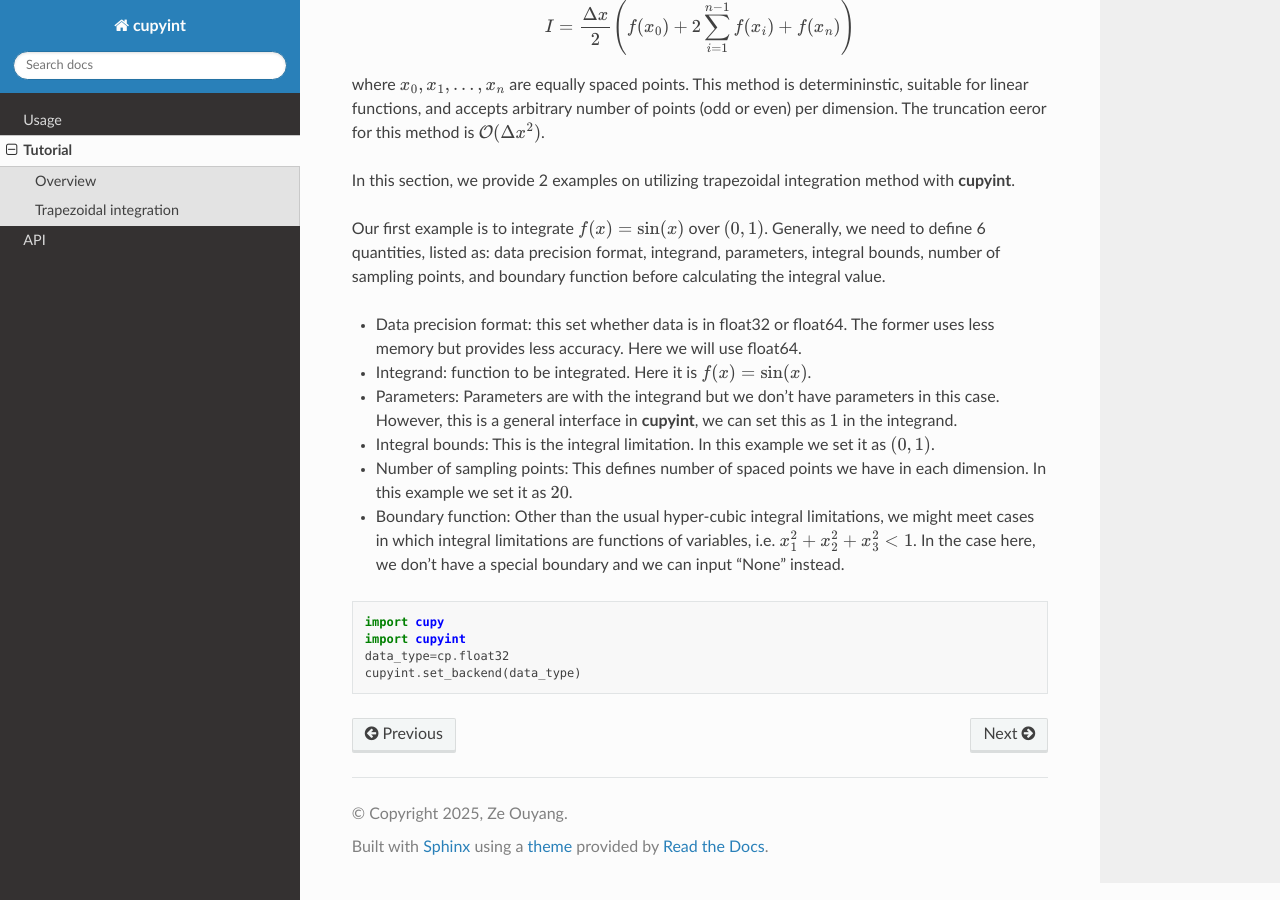
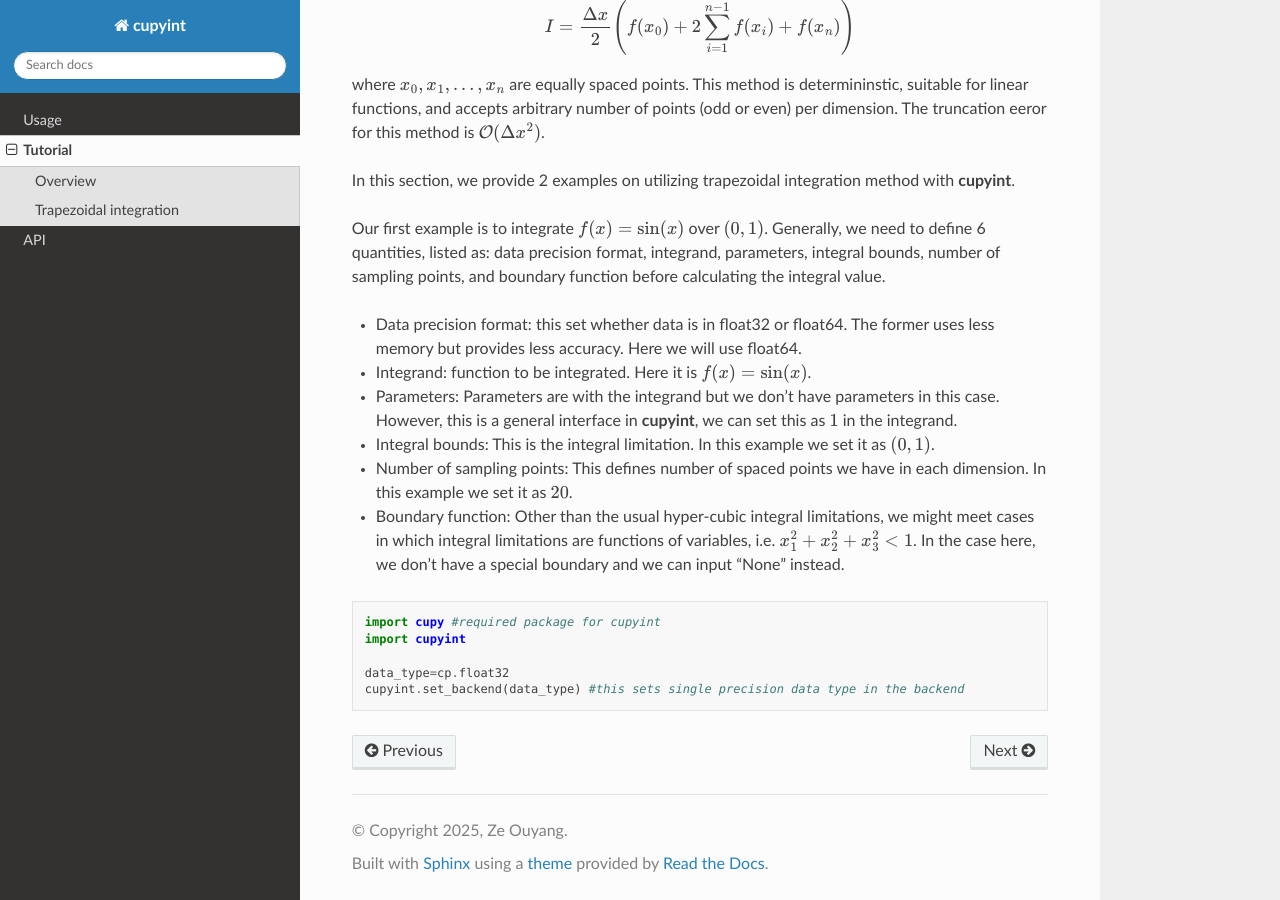
Before and after one commit to ze-ouyang/cupyint_doc, a Sphinx documentation site: the page built from docs/source/tutorial.rst, in a window 1280 px wide and 900 px high, scrolled down 872 px. Built offline with Sphinx 7.4.7 and the Read the Docs theme 3.1.0, drawn with Linux system fonts in a browser that asks for light colours.

Commit message:
Update tutorial.rst

```diff
--- a/docs/source/tutorial.rst
+++ b/docs/source/tutorial.rst
@@ -46,7 +46,8 @@ Our first example is to integrate :math:`f(x)=\mathrm{sin}(x)` over :math:`(0,1)
 
 .. code-block:: python
 
-  import cupy
+  import cupy #required package for cupyint
   import cupyint
+
   data_type=cp.float32
-  cupyint.set_backend(data_type)
+  cupyint.set_backend(data_type) #this sets single precision data type in the backend
```
